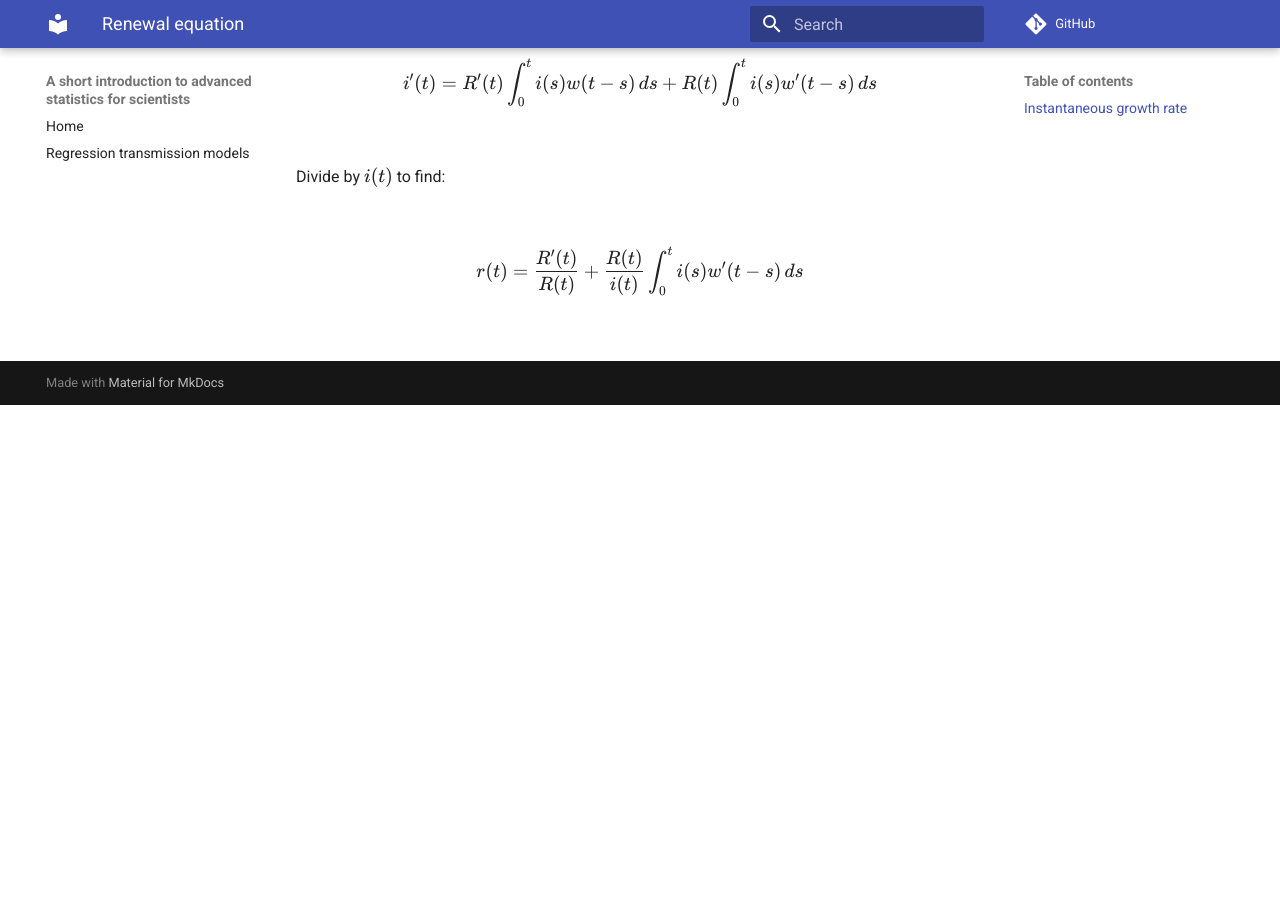
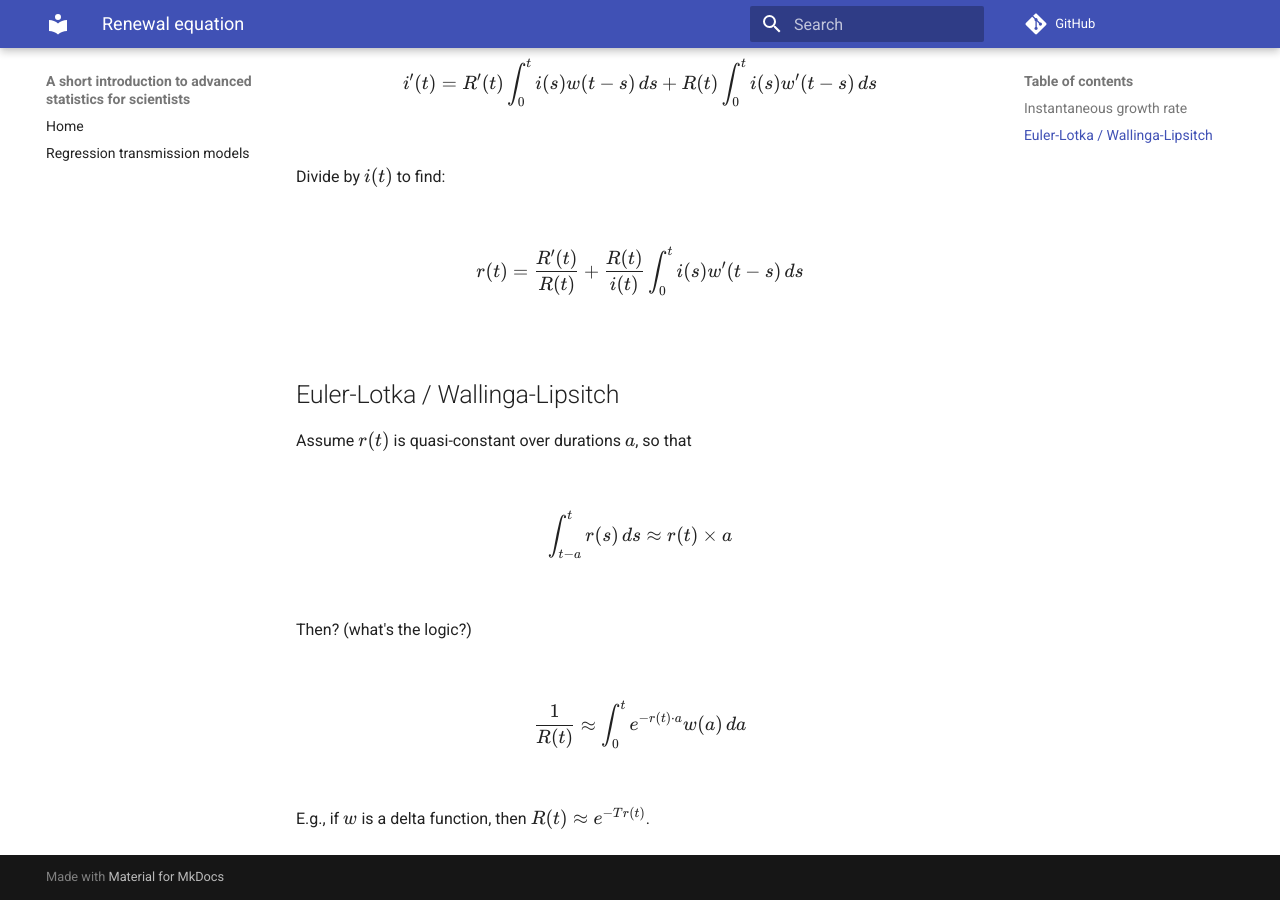
Before and after one commit to swo/idm-book, an MkDocs documentation site: the page built from docs/renewal_equation.md, in a window 1280 px wide and 900 px high, scrolled down 822 px. Built offline with MkDocs 1.6.1 and Material for MkDocs 9.7.7, drawn with Linux system fonts in a browser that asks for light colours; comment, search, counter and statistics services are not loaded; before the commit the page ends 1227 px from its top, so only the background shows below that.

Commit message:
checkpoint

```diff
--- a/docs/renewal_equation.md
+++ b/docs/renewal_equation.md
@@ -31,3 +31,19 @@ Divide by $i(t)$ to find:
 $$
   r(t) = \frac{R'(t)}{R(t)} + \frac{R(t)}{i(t)} \int_0^t i(s) w'(t - s) \,ds
 $$
+
+## Euler-Lotka / Wallinga-Lipsitch
+
+Assume $r(t)$ is quasi-constant over durations $a$, so that
+
+$$
+  \int_{t-a}^t r(s) \,ds \approx r(t) \times a
+$$
+
+Then? (what's the logic?)
+
+$$
+  \frac{1}{R(t)} \approx \int_0^t e^{-r(t) \cdot a} w(a) \,da
+$$
+
+E.g., if $w$ is a delta function, then $R(t) \approx e^{-Tr(t)}$.
```
